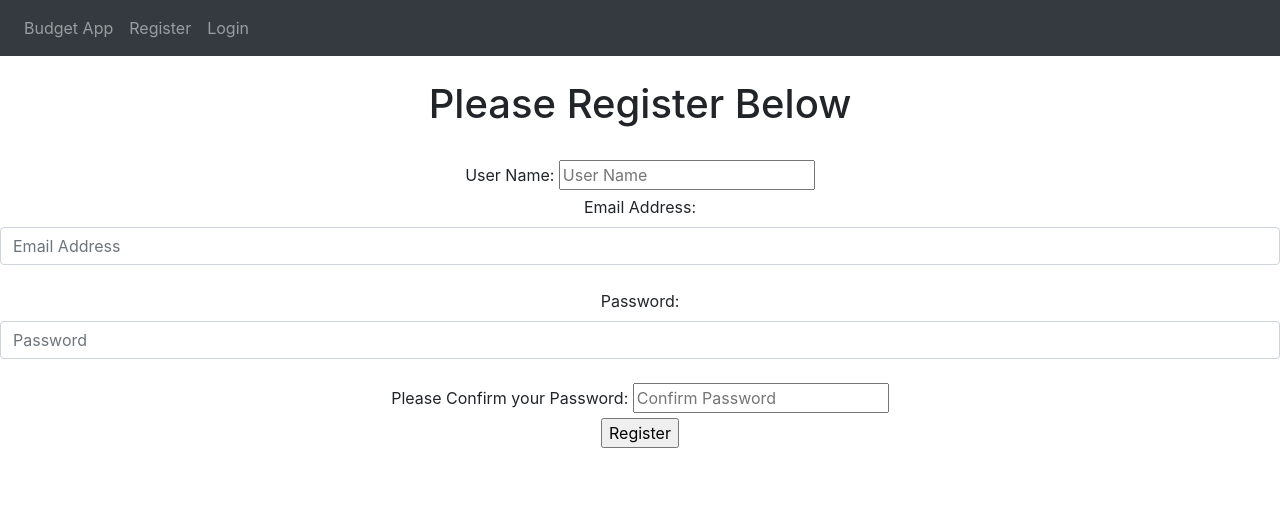
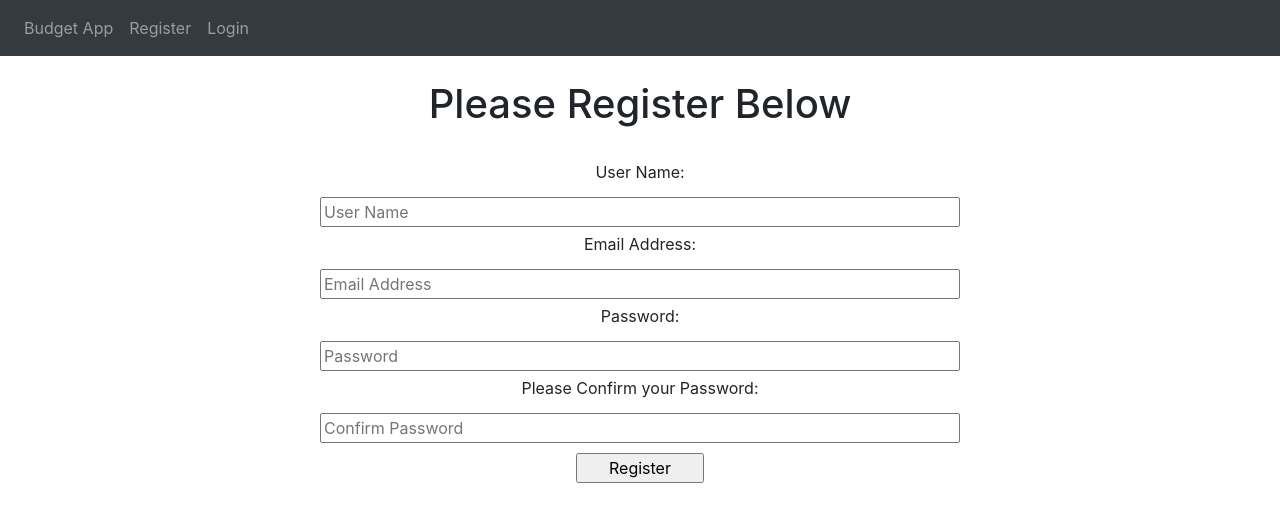
Before and after one commit to Darren52BT/Budget-Buddy, a Flask app: page /register/ in a window 1280 px wide. Shown: the top 522 px of the page. Run offline with Flask 2, Linux system fonts and the light colour scheme; some libraries are stand-ins or nearby versions.

Commit message:
altered form stylings

```diff
--- a/website/templates/register.html
+++ b/website/templates/register.html
@@ -1,35 +1,53 @@
 {% extends 'base.html' %}
 {% block title %}
-    Register
+Register
 {% endblock %}
 
 {% block content %}
 
-<body>
-    <div width = "50%" align = "center">
+<body class="text-center">
+    <div class="form-container">
         <form method="POST">
-            <br/>
-            <h1 align = "center">Please Register Below</h1>
+            {{ form.hidden_tag()}}
+            <br />
+            <h1>Please Register Below</h1>
 
-            <br/>
-            <div align = "center">
+            <br />
             {{ form.username.label() }}
             {{form.username(placeholder="User Name")}}
-            <br/>
+            <br />
             {{ form.email_address.label() }}
-            {{ form.email_address(class="form-control", placeholder="Email Address") }}
-            <br/>
+            {{ form.email_address(placeholder="Email Address") }}
+            <br />
             {{ form.password.label() }}
-            {{ form.password(class="form-control", placeholder="Password") }}
-            <br/>
+            {{ form.password( placeholder="Password") }}
+            <br />
             {{ form.password_confirm.label() }}
             {{ form.password_confirm(placeholder="Confirm Password") }}
-            <br/>
+            <br />
 
             {{ form.submit()}}
-        </div>
+    </div>
 
-        </form>
+    </form>
     </div>
+    <style>
+        input {
+            display: inline-block;
+            width: 100%;
+            margin: 5px 0;
+        }
+
+        input[type="submit"] {
+            width: 20%;
+            margin: 5px auto;
+        }
+
+        .form-container {
+            width: 50%;
+            margin-left: 25%;
+        }
+
+    </style>
 </body>
 {% endblock %}
```
Also changed, not shown: website/templates/budget_form.html (+23 -1 lines), website/templates/login.html (+27 -13 lines).
